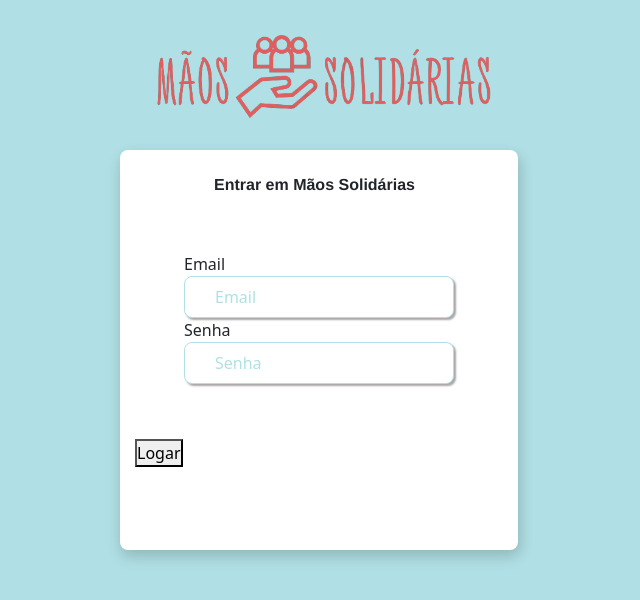
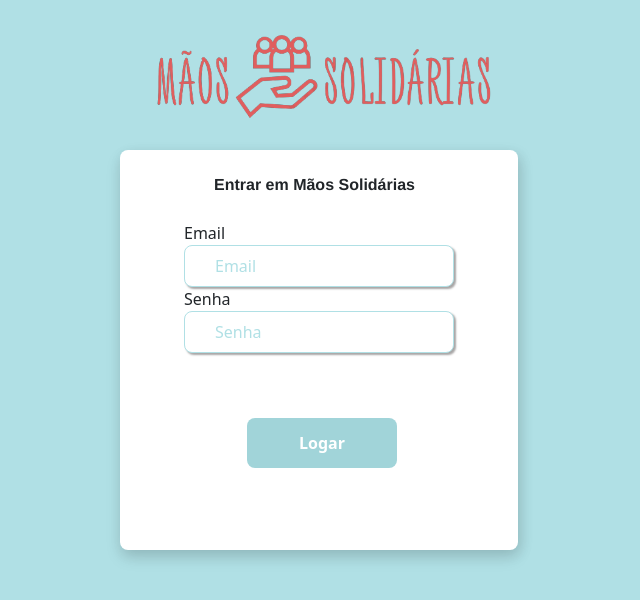
Before and after one commit to JoaoPF07/ProjetoInt, a React (Create React App) app: page /login-entidade in a window 1280 px wide. Shown: the top 600 px of the page, without its empty margins (321-961 px from the left). Built offline with nearby package versions, Linux system fonts and the light colour scheme; the HTML template or start-up script is replaced by a standard one.

Commit message:
Atualização

```diff
--- a/src/componentes/dadosentidade/dadosentidade.tsx
+++ b/src/componentes/dadosentidade/dadosentidade.tsx
@@ -8,19 +8,19 @@ type Props = {
 
 function DadosEntidade({ dados }: Props) {
 
-  const deletarEntidade = async (id:string) => {
-    try {
-     await api.DeletarEntidade (id);
-    } catch(error) {
-      alert("Erro ao deletar a entidade:" + error)
-    }
-  }
+  // const deletarEntidade = async (id:string) => {
+  //   try {
+  //    await api.DeletarEntidade (id);
+  //   } catch(error) {
+  //     alert("Erro ao deletar a entidade:" + error)
+  //   }
+  // }
 
-  const handleDelete = () => {
-    if (dados && dados.ID) {
-      deletarEntidade(dados.ID);
-    }
-  }
+  // const handleDelete = () => {
+  //   if (dados && dados.ID) {
+  //     deletarEntidade(dados.ID);
+  //   }
+  // }
   return (
     <div className="ContainerEntidade">
       <Link className="link" to={`/perfil-entidade/ID/${dados.ID}`}>
@@ -49,7 +49,7 @@ function DadosEntidade({ dados }: Props) {
           </div>
         </div>
       </Link>
-      <button onClick={handleDelete}>Delete</button>
+      {/* <button onClick={handleDelete}>Delete</button> */}
 
 
 
--- a/src/componentes/formpostlogentidade/formpostlogentidade.tsx
+++ b/src/componentes/formpostlogentidade/formpostlogentidade.tsx
@@ -53,7 +53,9 @@ const handleSenhaChange = (e: ChangeEvent<HTMLInputElement>) => {
              onChange={handleSenhaChange}
              required/>
              </div>
-             <button onClick={Realizarlogin}>Logar</button>
+             <div className="divBotaoLogin">
+             <button className="botaoCadastrar" onClick={Realizarlogin}>Logar</button>
+             </div>
   </div>;
 }
 
--- a/src/componentes/menu/index.tsx
+++ b/src/componentes/menu/index.tsx
@@ -10,7 +10,6 @@ function Menu(menu: Props) {
   return (
     <div>
       <nav>
-        <Link className="Link" to={"/entidades"}>Entidades</Link>
         <Link className="Link" to={"/cadastros"}>Área da entidade</Link>
       </nav>
     </div>
--- a/src/pages/paginainicial.tsx
+++ b/src/pages/paginainicial.tsx
@@ -5,6 +5,7 @@ import ContainerEntidade from "../componentes/containerentidade";
 
 function PaginaInicial() {
   return (
+
     <div>
       <div>
         <div>
--- a/src/style/estilo.css
+++ b/src/style/estilo.css
@@ -188,10 +188,17 @@
 }
 
 .botaoCadastrar {
-
   margin-left: 0px;
   margin-top: 10px;
   margin-bottom: 30px;
+  border-radius: 8px;
+  height: 50px;
+  width: 150px;
+  font-weight: bold;
+  color: white;
+  background-color: #a1d4d9;
+  border: none;
+
 }
 
 .ancora {
@@ -555,3 +562,7 @@ nav{
 
 
 }
+
+.divBotaoLogin {
+  margin-left: 7em;
+}
```
